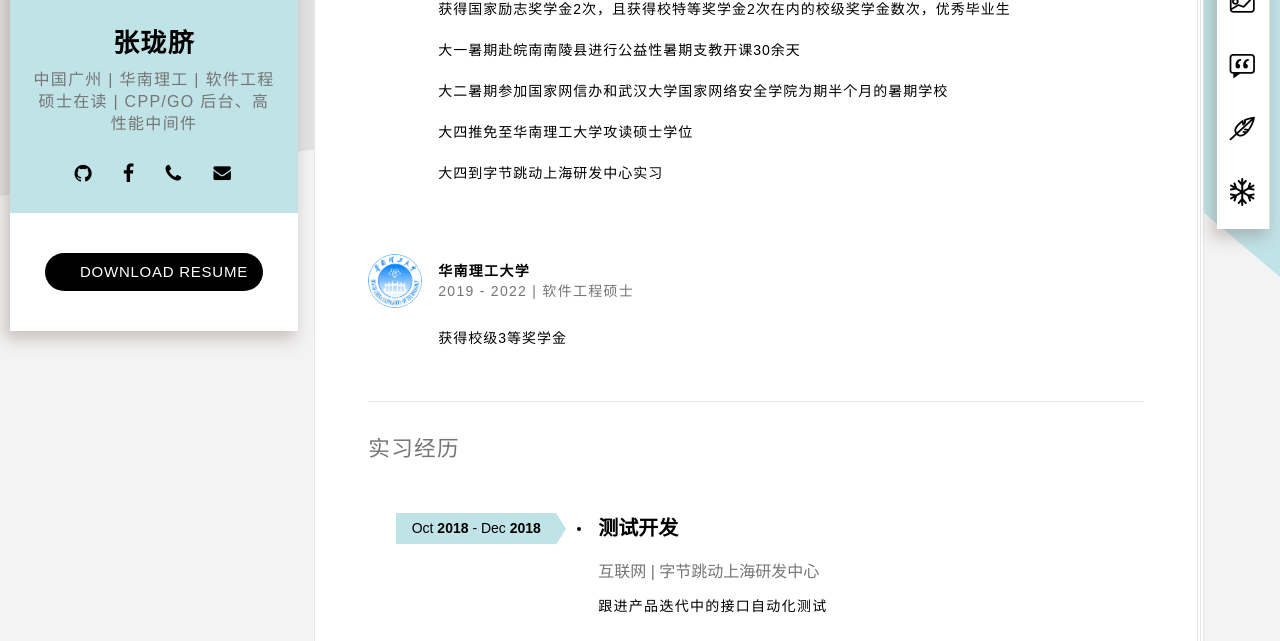
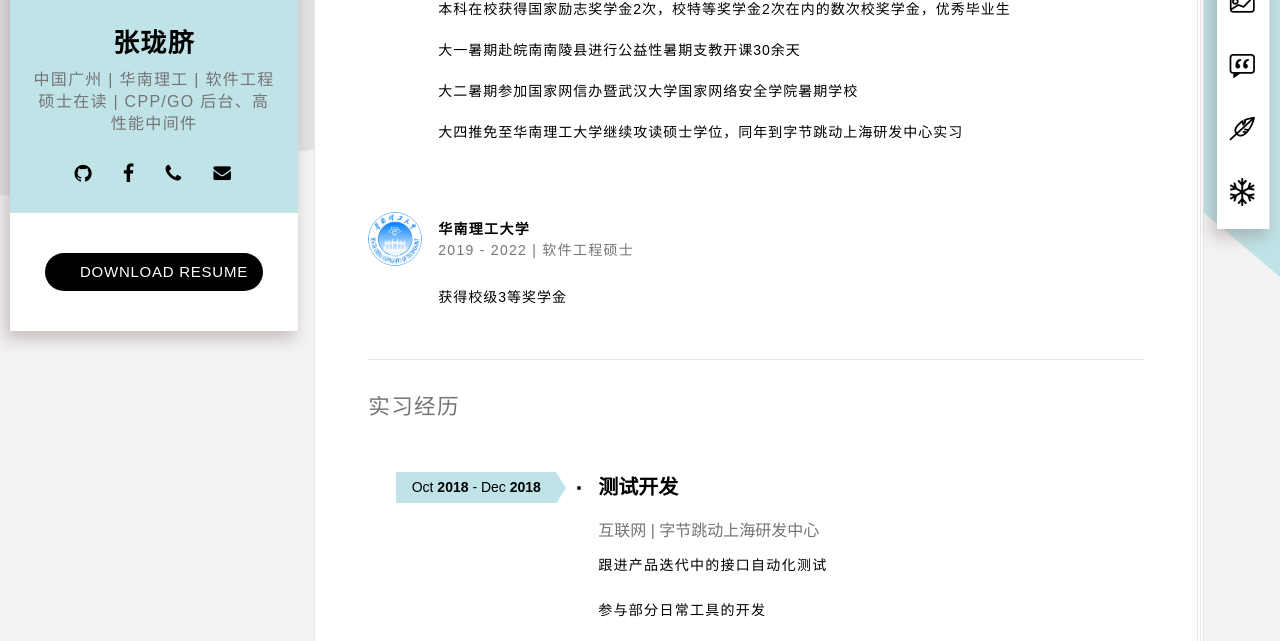
Before and after one commit to zlonqi/zlonqi.github.io, a Jekyll site: the page built from index.html, in a window 1280 px wide and 900 px high, scrolled down 550 px, cut to the strip 259-900 px from the top of the window. Built offline with Jekyll 4.4.1, drawn with Linux system fonts in a browser that asks for light colours; some web fonts are replaced.

Commit message:
update _includes/resumer_03-education.html.

```diff
--- a/_includes/resumer_03-education.html
+++ b/_includes/resumer_03-education.html
@@ -15,15 +15,14 @@
                     </div>
 
                     <blockquote class="ref-cont clear-mrg">
-                        <p>获得国家励志奖学金2次，且获得校特等奖学金2次在内的校级奖学金数次，优秀毕业生
+                        <p>本科在校获得国家励志奖学金2次，校特等奖学金2次在内的数次校奖学金，优秀毕业生
                         </p>
                         <p>大一暑期赴皖南南陵县进行公益性暑期支教开课30余天
                         </p>
-						<p>大二暑期参加国家网信办和武汉大学国家网络安全学院为期半个月的暑期学校
+						<p>大二暑期参加国家网信办暨武汉大学国家网络安全学院暑期学校
 						</p>
-						<p>大四推免至华南理工大学攻读硕士学位
+						<p>大四推免至华南理工大学继续攻读硕士学位，同年到字节跳动上海研发中心实习
 						</p>
-						<p>大四到字节跳动上海研发中心实习
                     </blockquote>
                 </div>
             </div><!-- .ref-box -->
```
